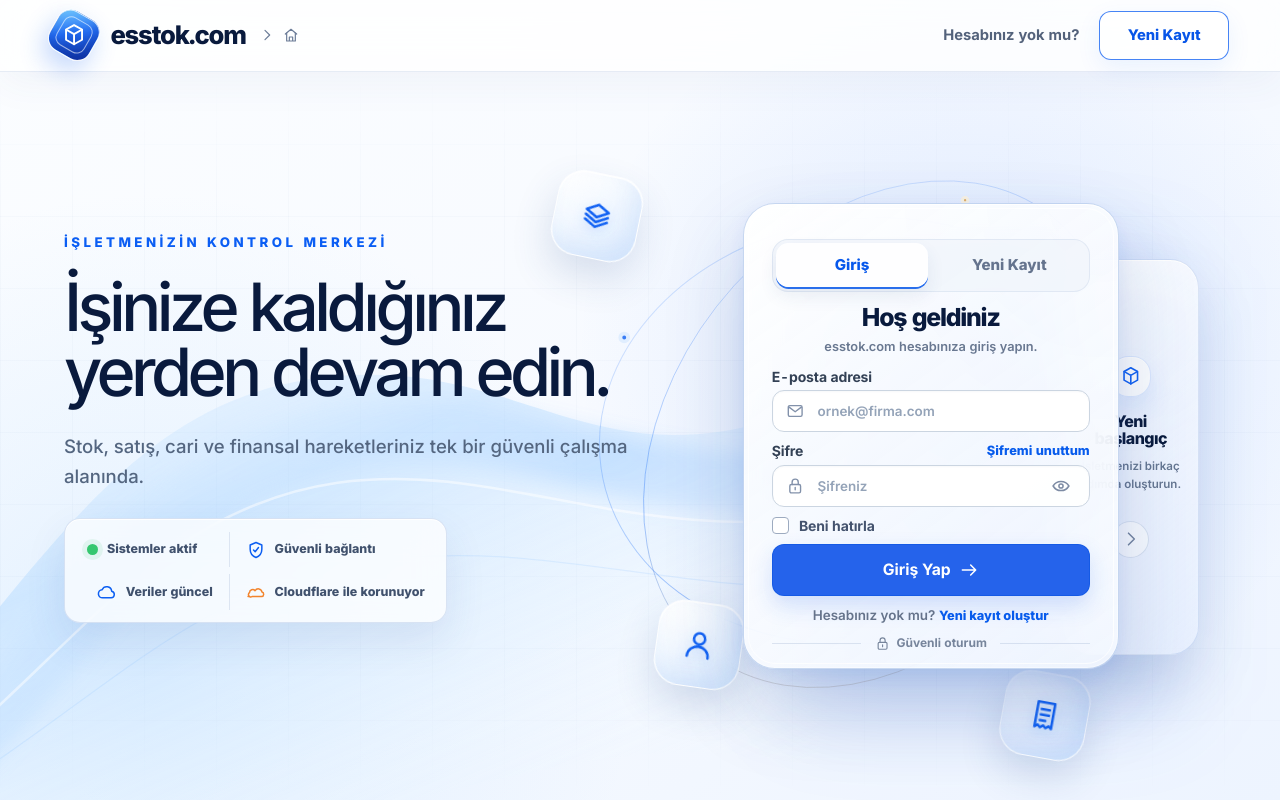
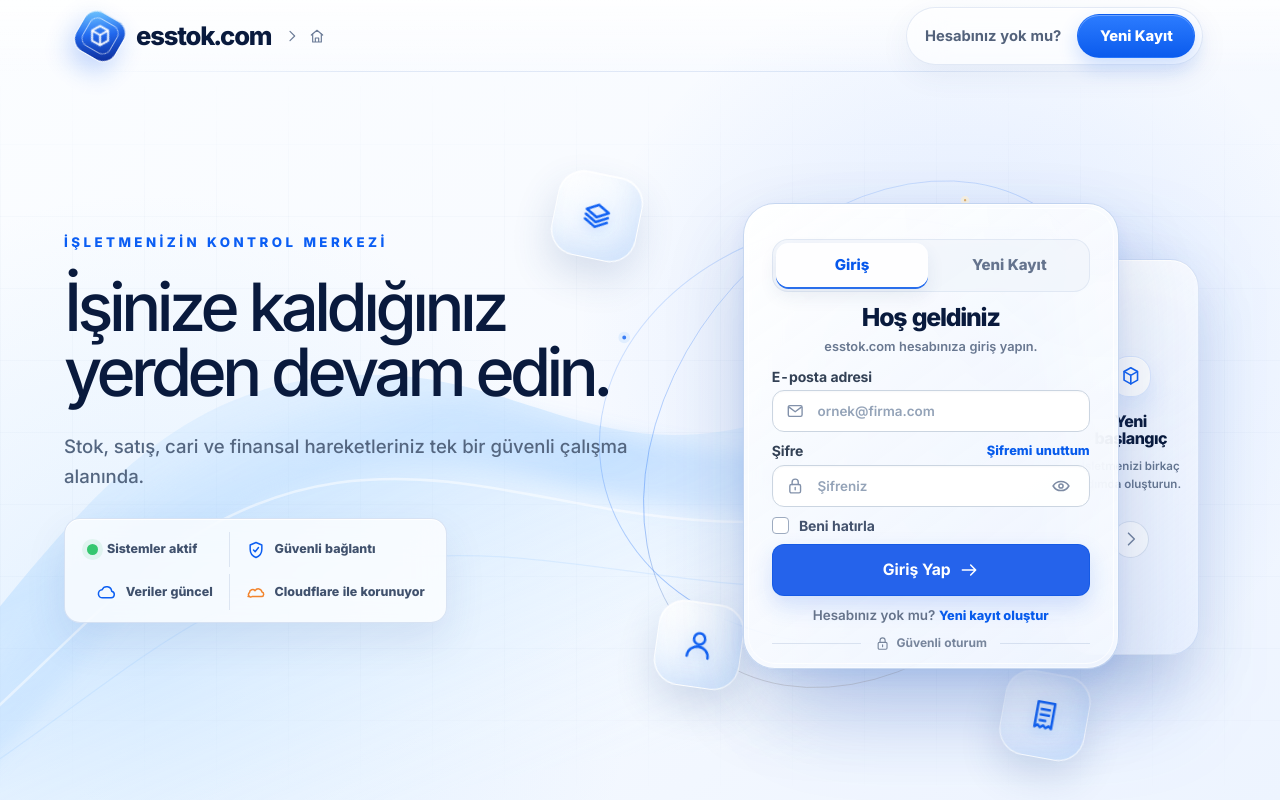
Before and after one commit to mehmetdurna-commits/stok-cari-takip, a Flask app: page /kayit in a window 1280 px wide. Run offline with Flask 3, Linux system fonts and the light colour scheme; data that the repository does not hold is empty; some libraries are stand-ins or nearby versions.

Commit message:
Giris headerini sahneyle butunlestir

```diff
--- a/templates/firma_giris_ve_kayit_ekrani.html
+++ b/templates/firma_giris_ve_kayit_ekrani.html
@@ -77,16 +77,31 @@
         position: relative;
         z-index: 30;
         height: 5.5rem;
+        padding: 0;
+        background: linear-gradient(180deg, rgba(255, 255, 255, 0.78), rgba(255, 255, 255, 0.3) 72%, rgba(255, 255, 255, 0));
+    }
+
+    .auth-header::after {
+        content: "";
+        position: absolute;
+        left: 7%;
+        right: 7%;
+        bottom: 0;
+        height: 1px;
+        pointer-events: none;
+        background: linear-gradient(90deg, transparent, rgba(91, 132, 202, 0.16) 24%, rgba(91, 132, 202, 0.16) 76%, transparent);
+    }
+
+    .auth-header-inner {
+        position: relative;
+        width: min(100%, 1700px);
+        height: 100%;
         display: flex;
         align-items: center;
         justify-content: space-between;
         gap: 1.5rem;
-        padding: 0 4vw;
-        border-bottom: 1px solid rgba(122, 151, 201, 0.18);
-        background: rgba(255, 255, 255, 0.72);
-        box-shadow: 0 12px 38px rgba(53, 84, 136, 0.05);
-        backdrop-filter: blur(24px);
-        -webkit-backdrop-filter: blur(24px);
+        margin: 0 auto;
+        padding: 0 clamp(2rem, 6vw, 7rem);
     }
 
     .auth-brand {
@@ -151,23 +166,30 @@
     .auth-header-action {
         display: flex;
         align-items: center;
-        gap: 1.25rem;
+        gap: 1rem;
+        padding: 0.38rem 0.42rem 0.38rem 1.15rem;
+        border: 1px solid rgba(124, 153, 203, 0.2);
+        border-radius: 999px;
         color: #53627b;
+        background: rgba(255, 255, 255, 0.52);
+        box-shadow: inset 0 1px 0 rgba(255, 255, 255, 0.9), 0 10px 30px rgba(59, 91, 145, 0.07);
+        backdrop-filter: blur(18px);
+        -webkit-backdrop-filter: blur(18px);
         font-size: 0.92rem;
         font-weight: 650;
     }
 
     .auth-outline-button {
-        min-height: 3rem;
+        min-height: 2.65rem;
         display: inline-flex;
         align-items: center;
         justify-content: center;
-        padding: 0.75rem 1.7rem;
-        border: 1px solid rgba(18, 98, 243, 0.78);
-        border-radius: 0.75rem;
-        color: #0755e8;
-        background: rgba(255, 255, 255, 0.66);
-        box-shadow: 0 8px 24px rgba(18, 98, 243, 0.08);
+        padding: 0.62rem 1.35rem;
+        border: 1px solid rgba(18, 98, 243, 0.2);
+        border-radius: 999px;
+        color: white;
+        background: linear-gradient(180deg, #2c7cff, #0b5bed);
+        box-shadow: inset 0 1px 0 rgba(255, 255, 255, 0.3), 0 9px 20px rgba(18, 98, 243, 0.2);
         font-weight: 800;
         text-decoration: none;
         transition: 180ms ease;
@@ -175,7 +197,7 @@
 
     .auth-outline-button:hover {
         color: white;
-        background: var(--auth-blue);
+        background: linear-gradient(180deg, #1d70f7, #064bd5);
         box-shadow: 0 12px 28px rgba(18, 98, 243, 0.22);
         transform: translateY(-1px);
     }
@@ -940,6 +962,9 @@
 
         .auth-header {
             height: 5rem;
+        }
+
+        .auth-header-inner {
             padding: 0 1.5rem;
         }
 
@@ -987,7 +1012,7 @@
     }
 
     @media (max-width: 640px) {
-        .auth-header {
+        .auth-header-inner {
             padding: 0 1rem;
         }
 
@@ -1003,6 +1028,10 @@
         .auth-brand-trail,
         .auth-header-action > span {
             display: none;
+        }
+
+        .auth-header-action {
+            padding: 0.28rem;
         }
 
         .auth-outline-button {
@@ -1285,6 +1314,7 @@
     </svg>
 
     <header class="auth-header">
+        <div class="auth-header-inner">
             <a class="auth-brand" href="{{ url_for('index') }}" aria-label="Esstok ana sayfasına git">
                 <span class="auth-brand-cube" aria-hidden="true">
                     <svg class="auth-icon"><use href="#auth-icon-cube"></use></svg>
@@ -1303,6 +1333,7 @@
                 {% else %}
                 <button class="auth-outline-button" type="button" data-auth-target="register">Yeni Kayıt</button>
                 {% endif %}
+            </div>
         </div>
     </header>
 
```
Lines whose indentation alone changed are shown as unchanged.
